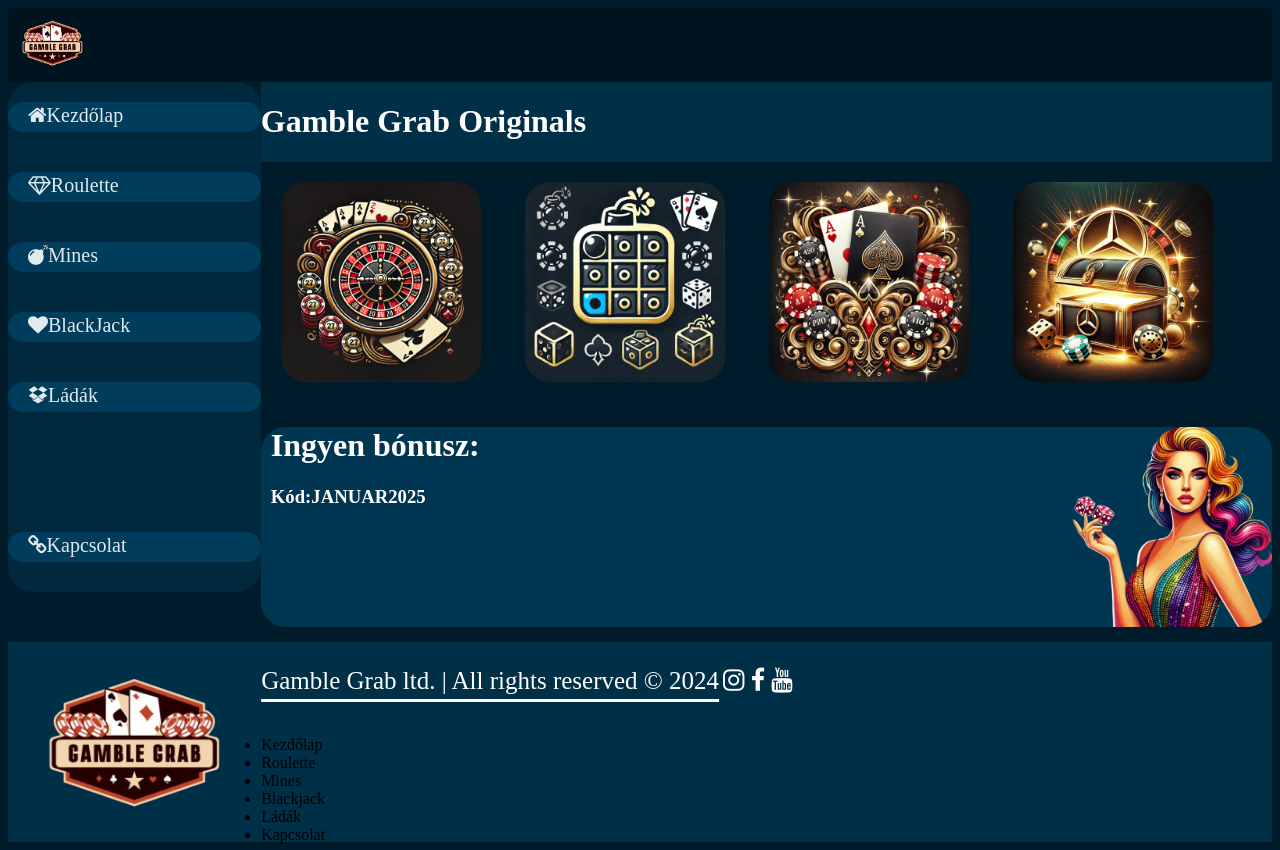
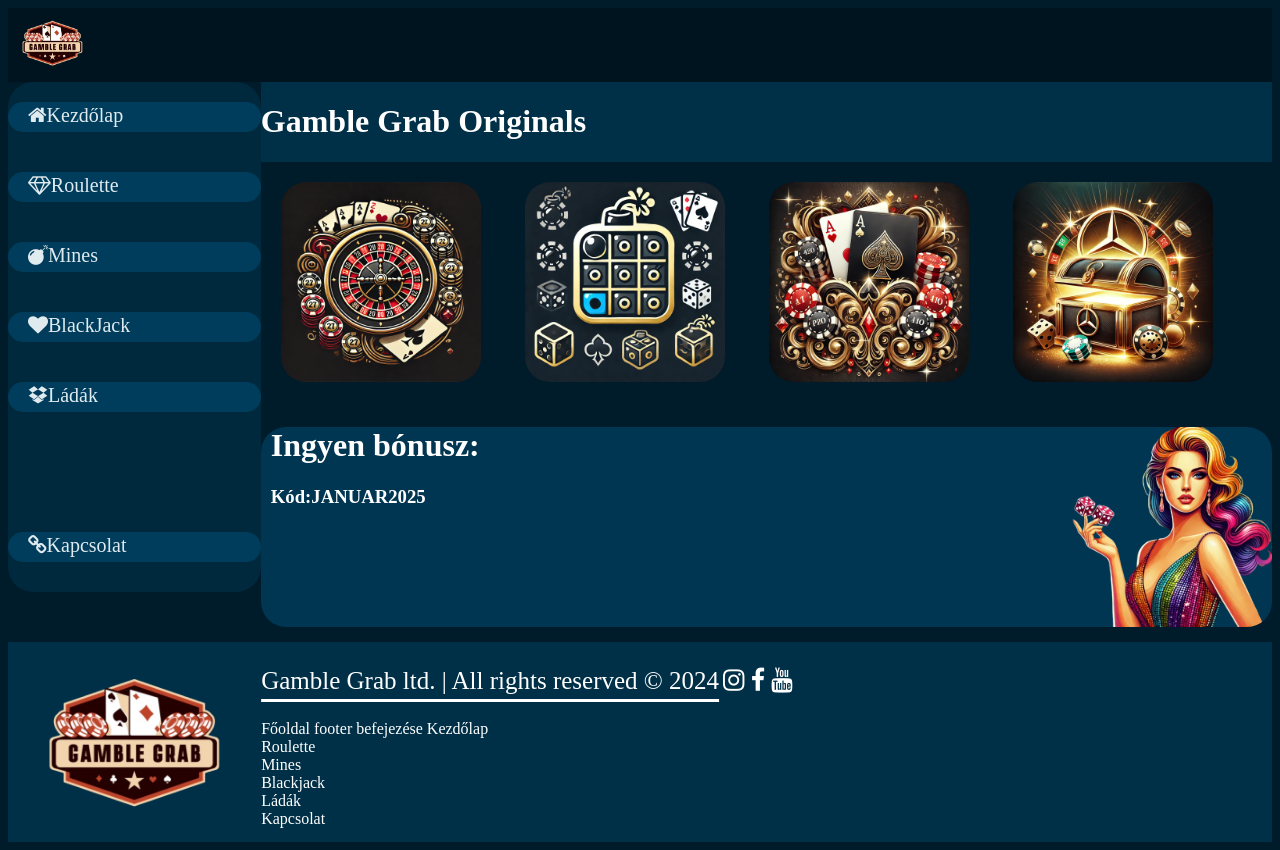
Before and after one commit to Groszi01/gamblegrab, a website: page index.html in a window 1280 px wide. Drawn offline with Linux system fonts and the light colour scheme.

Commit message:
SCRUM-86 Főoldal footer befejezése

```diff
--- a/index.html
+++ b/index.html
@@ -41,15 +41,17 @@
         <div id="foot">
             <img src="kepek/logotrans.png" id="flogo" alt="logó">
             <p id="fszov"> Gamble Grab ltd. | All rights reserved © 2024</p> <p id="ficon">     <i class="fa fa-instagram"></i> <i class="fa fa-facebook"></i> <i class="fa fa-youtube"></i></p>
-            <ul id="flista">
-                <li>Kezdőlap</li>
-                <li>Roulette</li>
-                <li>Mines</li>
-                <li>Blackjack</li>
-                <li>Ládák</li>
-                <li>Kapcsolat</li>
+            <div id="fl">
+                Főoldal footer befejezése Kezdőlap <br>
+                Roulette <br>
+                Mines <br>
+                Blackjack <br>
+                Ládák <br>
+                Kapcsolat
+            </div>
 
-            </ul>
+
+
         </div>
     </footer>
 </body>
--- a/style.css
+++ b/style.css
@@ -155,6 +155,9 @@
     text-align: center;
     display: inline-block;
 }
+#fl{
+    color: white;
+}
 @media only screen and (max-width:1260px)
 {
     .roulette{
```
